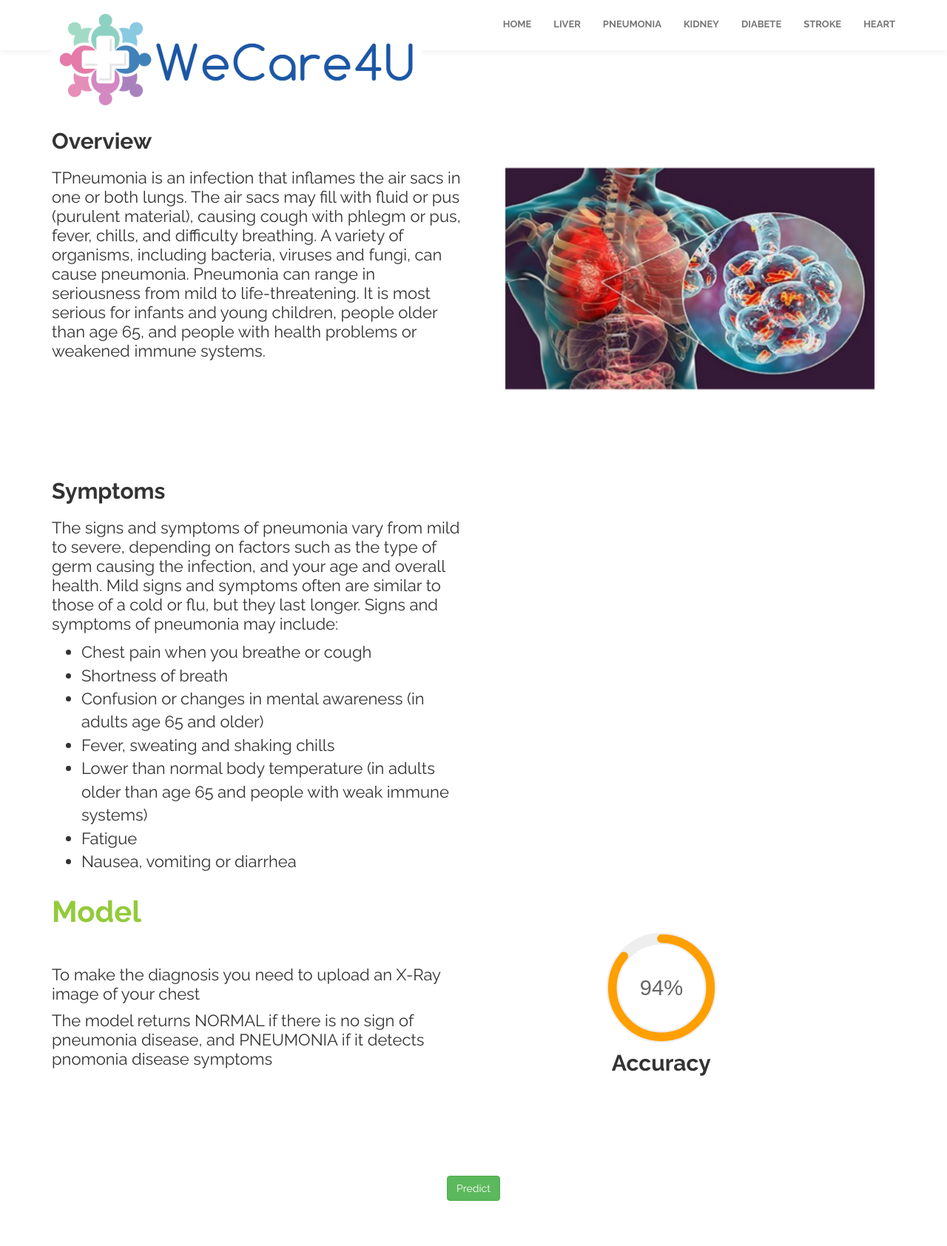
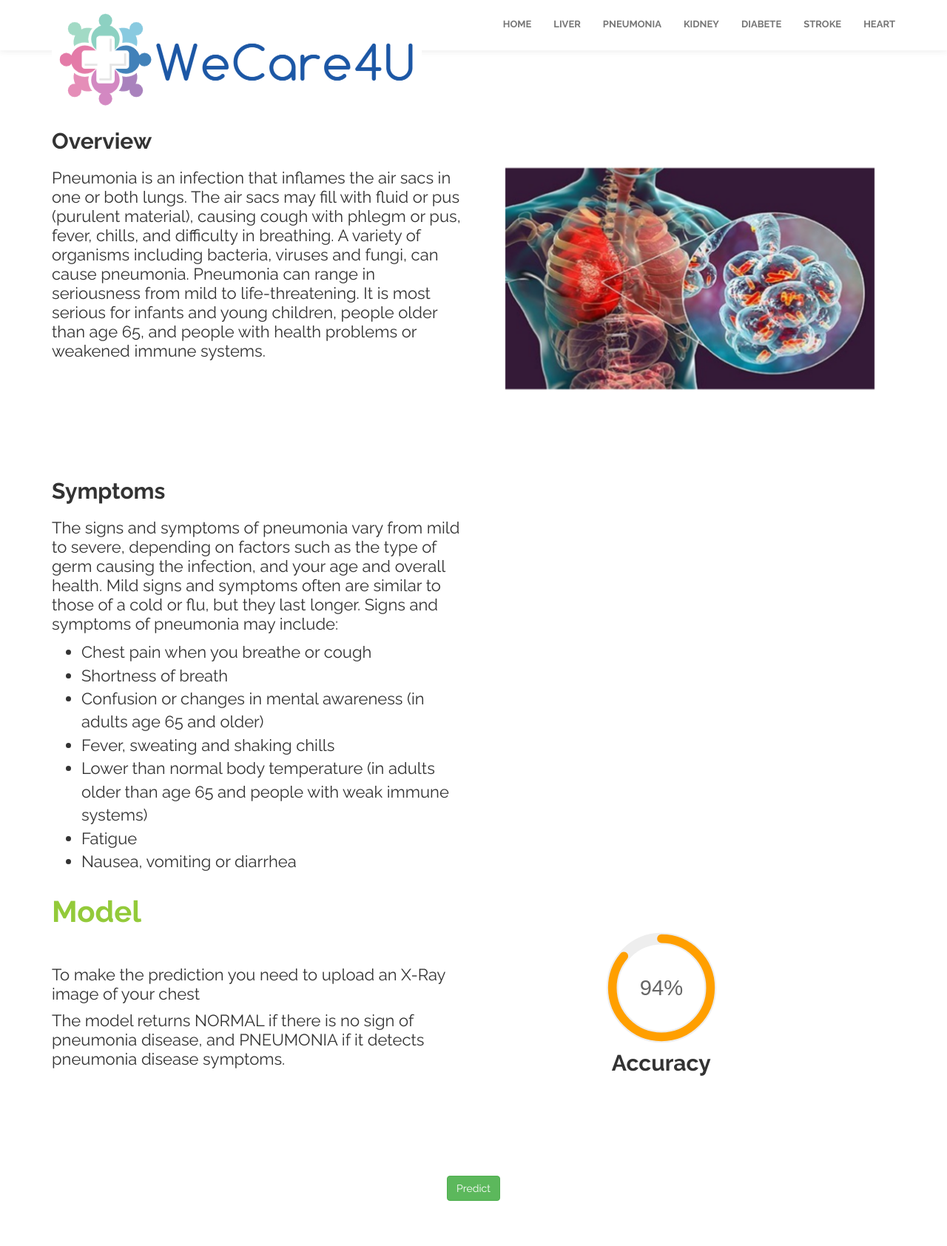
Before and after one commit to BLakshmiSahithi/wecareforu, a Flask app: page /pneumonia in a window 1280 px wide. Shown: the top 1684 px of the page at 74% size. Run offline with Flask 2, Linux system fonts and the light colour scheme; some libraries are stand-ins or nearby versions.

Commit message:
pneumonia_index.html

```diff
--- a/website/templates/pneumonia_index.html
+++ b/website/templates/pneumonia_index.html
@@ -9,9 +9,8 @@
 					<div class="col-md-6 col-sm-6 wow fadeInLeft" data-wow-delay="0.5s">
 						<h3>Pneumonia</h3>
 						<h4>Overview</h4>
-						<p>	TPneumonia is an infection that inflames the air sacs in one or both lungs. The air sacs may fill with fluid or pus (purulent material), causing cough with phlegm or pus, fever, chills, and difficulty breathing. A variety of organisms, including bacteria, viruses and fungi, can cause pneumonia.
-
-						Pneumonia can range in seriousness from mild to life-threatening. It is most serious for infants and young children, people older than age 65, and people with health problems or weakened immune systems.
+						<p>	Pneumonia is an infection that inflames the air sacs in one or both lungs. The air sacs may fill with fluid or pus (purulent material), causing cough with phlegm or pus, fever, chills, and difficulty in  breathing. A variety of organisms including bacteria, viruses and fungi, can cause pneumonia. Pneumonia can range in seriousness from mild to life-threatening.
+							It is most serious for infants and young children, people older than age 65, and people with health problems or weakened immune systems.
 						</p>
 
 
@@ -46,8 +45,8 @@
 				<div class="row">
 					<div class="col-md-6 col-sm-6 wow fadeInRight" style="display: inline-block;vertical-align: middle;" data-wow-delay="0.5s">
 						<h3>Model</h3>
-						<p>To make the diagnosis you need to upload an X-Ray image of your chest</p>
-						<p>The model returns NORMAL if there is no sign of pneumonia disease, and PNEUMONIA if it detects pnomonia disease symptoms</p>
+						<p>To make the prediction you need to upload an X-Ray image of your chest</p>
+						<p>The model returns NORMAL if there is no sign of pneumonia disease, and PNEUMONIA if it detects pneumonia disease symptoms.</p>
 						</ul>
 					</div>
 					<div class="col-md-6 col-sm-6  wow fadeInRight" data-wow-delay="0.5s">
```
